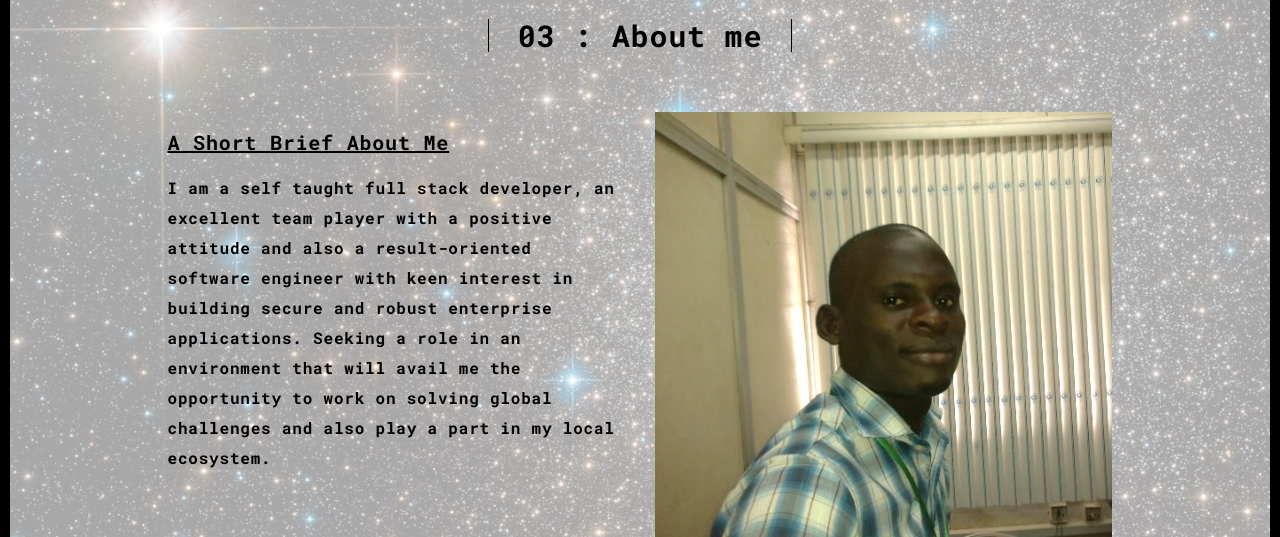
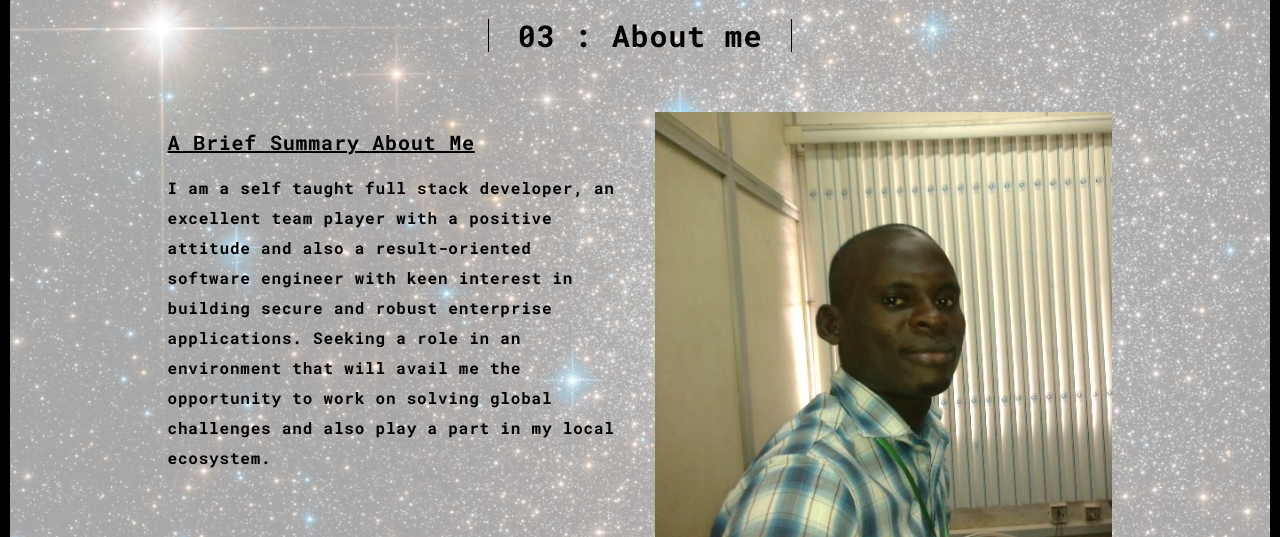
Before and after one commit to kazmanbanj/portfolio, a Flask app: page /about.html in a window 1280 px wide. Shown: the part 90-627 px from the top of the page. Run offline with Flask 2, Linux system fonts and the light colour scheme; some libraries are stand-ins or nearby versions.

Commit message:
edited about page sub-heading

```diff
--- a/templates/about.html
+++ b/templates/about.html
@@ -66,7 +66,7 @@
               <div class="col-md-10 col-md-offset-1">
                 <div class="row">
                   <div class="col-xs-12 col-md-6">
-                    <h3><u>A Short Brief About Me</u></h3>
+                    <h3><u>A Brief Summary About Me</u></h3>
                     <h3 style="line-height: 30px; font-size: 16px;">I am a self taught full stack developer, an excellent team player with a positive attitude and also a
                       result-oriented software engineer with keen interest in
                       building secure and robust enterprise applications.
```
